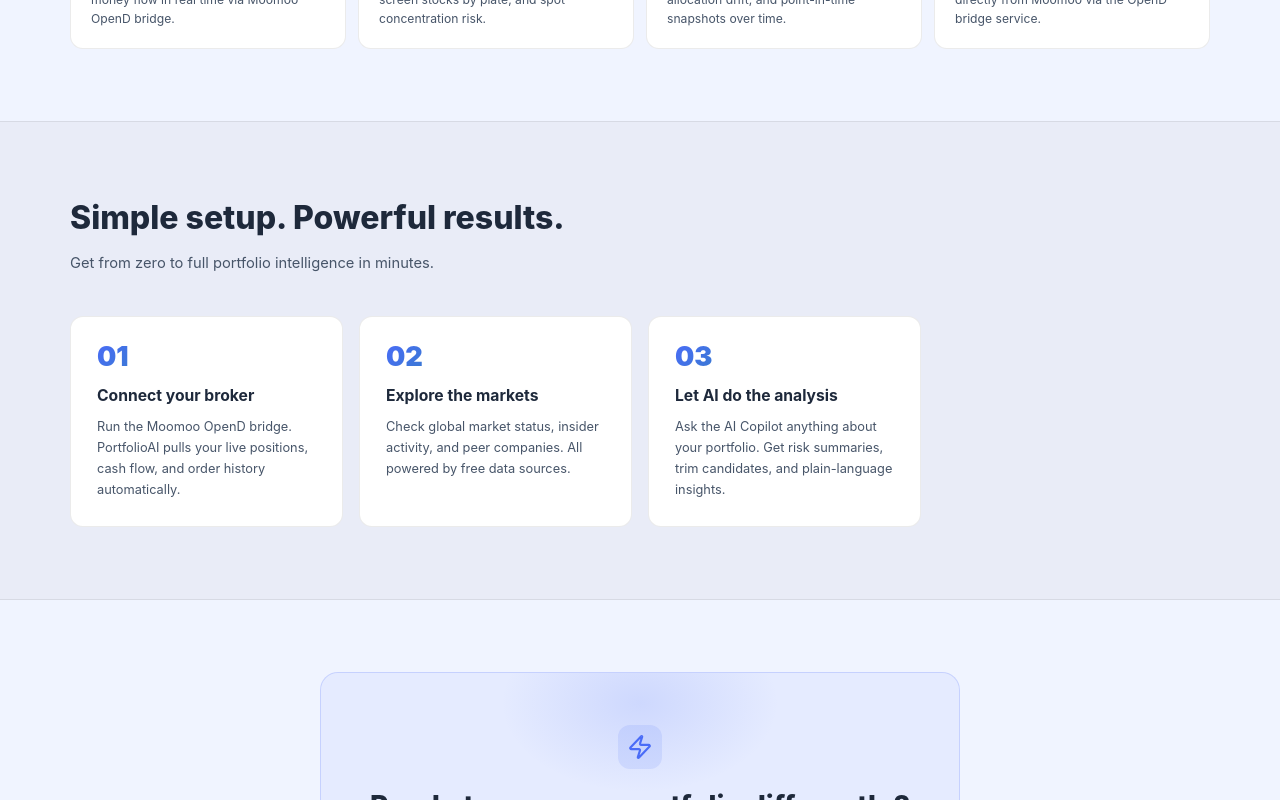
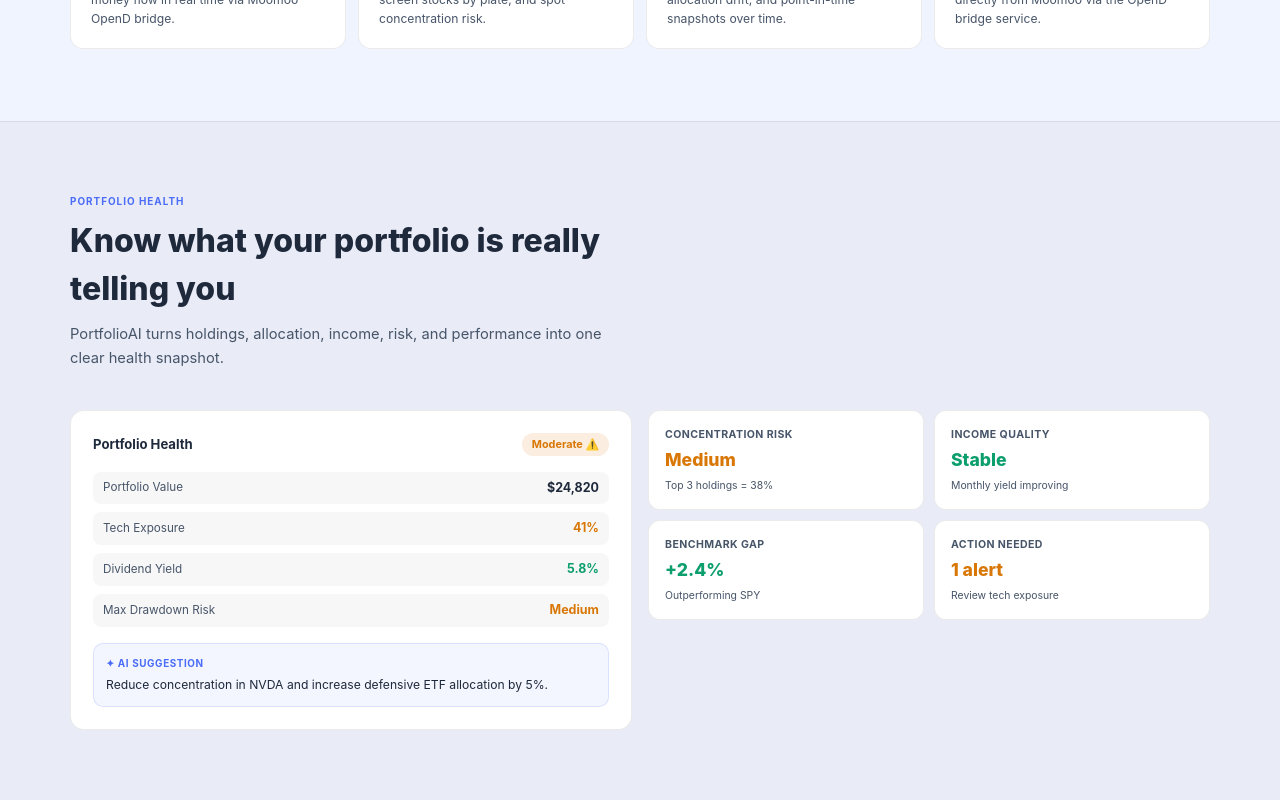
Before and after one commit to kaelx88x-web/portfolio, a SvelteKit app: page / in a window 1280 px wide. Shown: the part 1280-2080 px from the top of the page. Built offline with nearby package versions, Linux system fonts and the light colour scheme; no server answers; the database is empty.

Commit message:
feat(landing): add Portfolio Health Snapshot section

```diff
--- a/src/routes/+page.svelte
+++ b/src/routes/+page.svelte
@@ -201,6 +201,74 @@
             <p>{f.copy}</p>
           </div>
         {/each}
+      </div>
+    </div>
+  </section>
+
+  <!-- PORTFOLIO HEALTH SNAPSHOT -->
+  <section id="health" class="section section-alt">
+    <div class="container">
+      <div class="sec-label">PORTFOLIO HEALTH</div>
+      <div class="sec-head">
+        <h2>Know what your portfolio is really telling you</h2>
+        <p>PortfolioAI turns holdings, allocation, income, risk, and performance into one clear health snapshot.</p>
+      </div>
+      <div class="health-layout">
+
+        <!-- Main health card -->
+        <div class="health-main-card">
+          <div class="health-header">
+            <span class="health-title">Portfolio Health</span>
+            <span class="health-badge-warn">Moderate ⚠️</span>
+          </div>
+          <div class="health-metrics">
+            <div class="hm-row">
+              <span class="hm-label">Portfolio Value</span>
+              <span class="hm-value">$24,820</span>
+            </div>
+            <div class="hm-row">
+              <span class="hm-label">Tech Exposure</span>
+              <span class="hm-value hm-warn">41%</span>
+            </div>
+            <div class="hm-row">
+              <span class="hm-label">Dividend Yield</span>
+              <span class="hm-value hm-up">5.8%</span>
+            </div>
+            <div class="hm-row">
+              <span class="hm-label">Max Drawdown Risk</span>
+              <span class="hm-value hm-warn">Medium</span>
+            </div>
+          </div>
+          <div class="health-ai-suggest">
+            <span class="suggest-label">✦ AI Suggestion</span>
+            <p>Reduce concentration in NVDA and increase defensive ETF allocation by 5%.</p>
+          </div>
+        </div>
+
+        <!-- Mini cards -->
+        <div class="health-mini-grid">
+          <div class="health-mini-card">
+            <span class="mini-label">Concentration Risk</span>
+            <span class="mini-value hm-warn">Medium</span>
+            <span class="mini-note">Top 3 holdings = 38%</span>
+          </div>
+          <div class="health-mini-card">
+            <span class="mini-label">Income Quality</span>
+            <span class="mini-value hm-up">Stable</span>
+            <span class="mini-note">Monthly yield improving</span>
+          </div>
+          <div class="health-mini-card">
+            <span class="mini-label">Benchmark Gap</span>
+            <span class="mini-value hm-up">+2.4%</span>
+            <span class="mini-note">Outperforming SPY</span>
+          </div>
+          <div class="health-mini-card">
+            <span class="mini-label">Action Needed</span>
+            <span class="mini-value hm-warn">1 alert</span>
+            <span class="mini-note">Review tech exposure</span>
+          </div>
+        </div>
+
       </div>
     </div>
   </section>
@@ -605,6 +673,54 @@
   .feat-card p  { font-size: 0.76rem; color: var(--muted); line-height: 1.6; margin: 0; }
 
   /* ─────────────────────────────────────────
+     Portfolio Health Snapshot
+  ───────────────────────────────────────── */
+  .health-layout {
+    display: grid; grid-template-columns: 1fr 1fr; gap: 16px; align-items: start;
+  }
+  .health-main-card {
+    background: var(--card); border: 1px solid var(--overlay-border);
+    border-radius: 14px; padding: 22px;
+  }
+  .health-header {
+    display: flex; justify-content: space-between; align-items: center;
+    margin-bottom: 16px;
+  }
+  .health-title { font-size: 0.82rem; font-weight: 700; color: var(--text); }
+  .health-badge-warn {
+    font-size: 0.68rem; font-weight: 700; padding: 3px 10px; border-radius: 20px;
+    background: rgba(var(--warning-rgb), 0.12); color: var(--warning);
+  }
+  .health-metrics { display: flex; flex-direction: column; gap: 8px; margin-bottom: 16px; }
+  .hm-row {
+    display: flex; justify-content: space-between; align-items: center;
+    padding: 7px 10px; background: var(--surface-1); border-radius: 8px;
+  }
+  .hm-label { font-size: 0.73rem; color: var(--muted); }
+  .hm-value { font-size: 0.78rem; font-weight: 700; color: var(--text); }
+  .hm-up    { color: var(--success) !important; }
+  .hm-warn  { color: var(--warning) !important; }
+  .health-ai-suggest {
+    background: rgba(var(--primary-rgb), 0.06);
+    border: 1px solid rgba(var(--primary-rgb), 0.15);
+    border-radius: 10px; padding: 12px;
+  }
+  .suggest-label {
+    display: block; font-size: 0.62rem; font-weight: 700;
+    color: var(--primary); text-transform: uppercase; letter-spacing: 0.06em; margin-bottom: 5px;
+  }
+  .health-ai-suggest p { font-size: 0.76rem; color: var(--text); line-height: 1.5; margin: 0; }
+  .health-mini-grid { display: grid; grid-template-columns: 1fr 1fr; gap: 10px; }
+  .health-mini-card {
+    background: var(--card); border: 1px solid var(--overlay-border);
+    border-radius: 12px; padding: 16px;
+    display: flex; flex-direction: column; gap: 4px;
+  }
+  .mini-label { font-size: 0.66rem; font-weight: 700; color: var(--muted); text-transform: uppercase; letter-spacing: 0.04em; }
+  .mini-value { font-size: 1.1rem; font-weight: 800; color: var(--text); }
+  .mini-note  { font-size: 0.65rem; color: var(--muted); }
+
+  /* ─────────────────────────────────────────
      Steps
   ───────────────────────────────────────── */
   .steps-grid {
```
